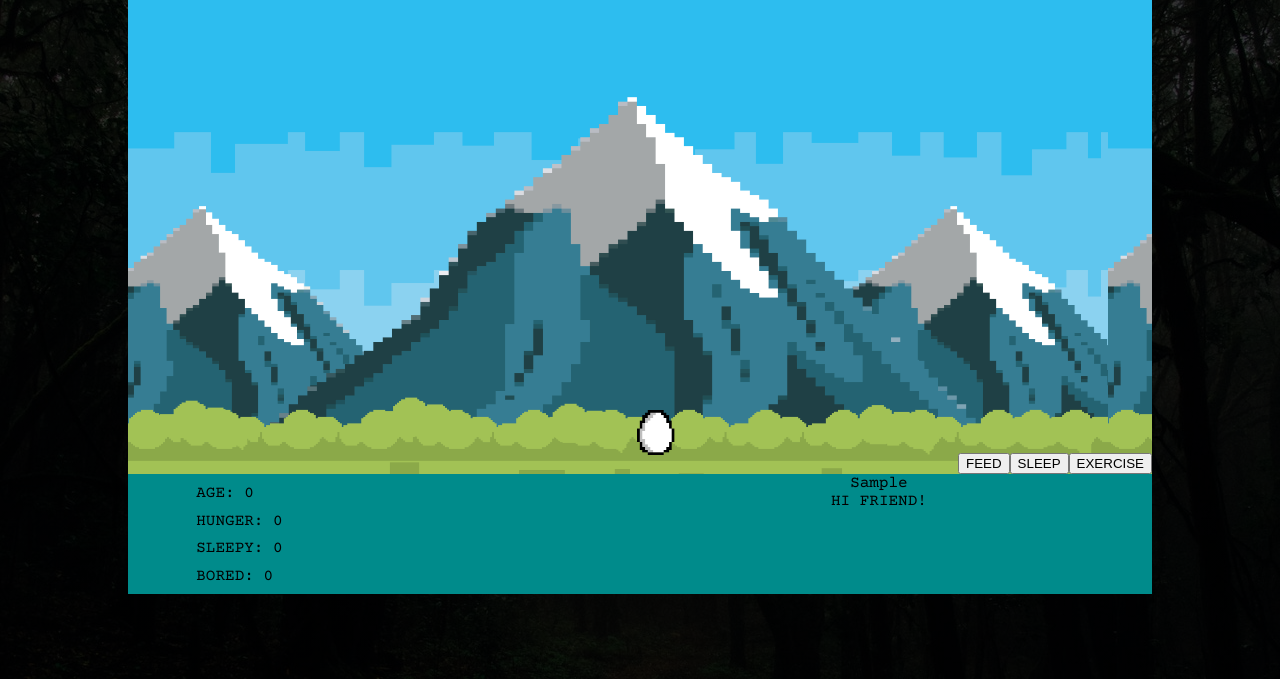
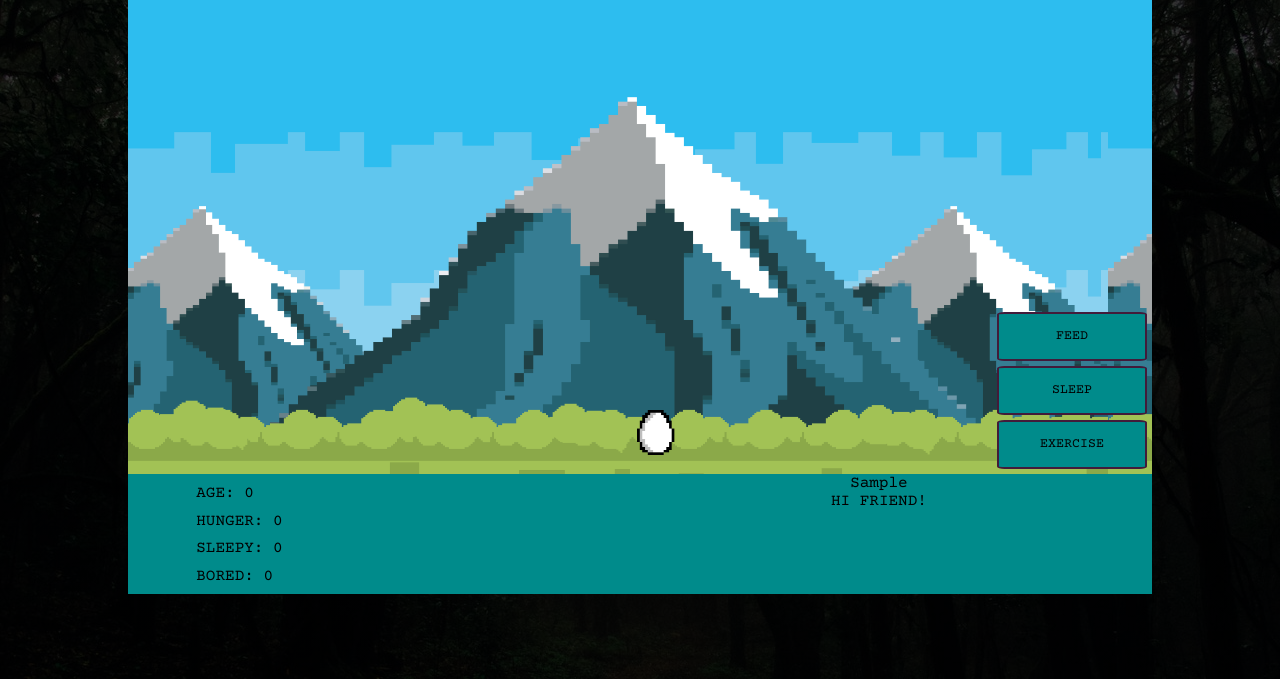
Before and after one commit to jpardike/Toma, a plain HTML site: page index.html in a window 1280 px wide. Both pictures are taken after typing "Sample" into the empty fields and a click on the button "PLAY". Shown: the part 121-800 px from the top of the page. Drawn offline with nearby package versions, Linux system fonts and the light colour scheme.

Commit message:
Update button styling

```diff
--- a/css/styles.css
+++ b/css/styles.css
@@ -69,6 +69,28 @@ p {
     right: 0;
 }
 
+.action-buttons {
+    font-family: 'Courier Prime', monospace;
+    width: 150px;
+    padding: 15px;
+    background-color: darkcyan;
+    border: rgb(66, 27, 58) solid 2px;
+    border-radius: 5%;
+    margin: 5px;
+}
+
+.button-feed {
+    display: block;
+}
+
+.button-sleep {
+    display: block;
+}
+
+.button-exercise {
+    display: block;
+}
+
 .gameplay-hud {
     display: flex;
     width: 100%;
--- a/js/app.js
+++ b/js/app.js
@@ -47,13 +47,13 @@ const rightButtonsController = function () {
     $('.gameplay-section').append($newDiv);
 
     const $feedButton = $('<button>FEED</button>');
-    $feedButton.addClass('button-feed');
+    $feedButton.addClass('button-feed action-buttons');
 
     const $sleepButton = $('<button>SLEEP</button>');
-    $sleepButton.addClass('button-sleep');
+    $sleepButton.addClass('button-sleep action-buttons');
 
     const $exerciseButton = $('<button>EXERCISE</button>');
-    $exerciseButton.addClass('button-exercise');
+    $exerciseButton.addClass('button-exercise action-buttons');
 
     $newDiv.append($feedButton);
     $newDiv.append($sleepButton);
@@ -61,19 +61,19 @@ const rightButtonsController = function () {
 
     // button events to interact with tomagatchi
     $feedButton.on('click', function () {
-        console.log('feed button clicked');
+        // console.log('feed button clicked');
         toma.hunger = 0;
         updateMetrics();
     });
 
     $sleepButton.on('click', function () {
-        console.log('sleep button clicked');
+        // console.log('sleep button clicked');
         toma.sleepiness = 0;
         updateMetrics();
     });
 
     $exerciseButton.on('click', function () {
-        console.log('exercise button clicked');
+        // console.log('exercise button clicked');
         toma.boredom = 0;
         updateMetrics();
     });
```
